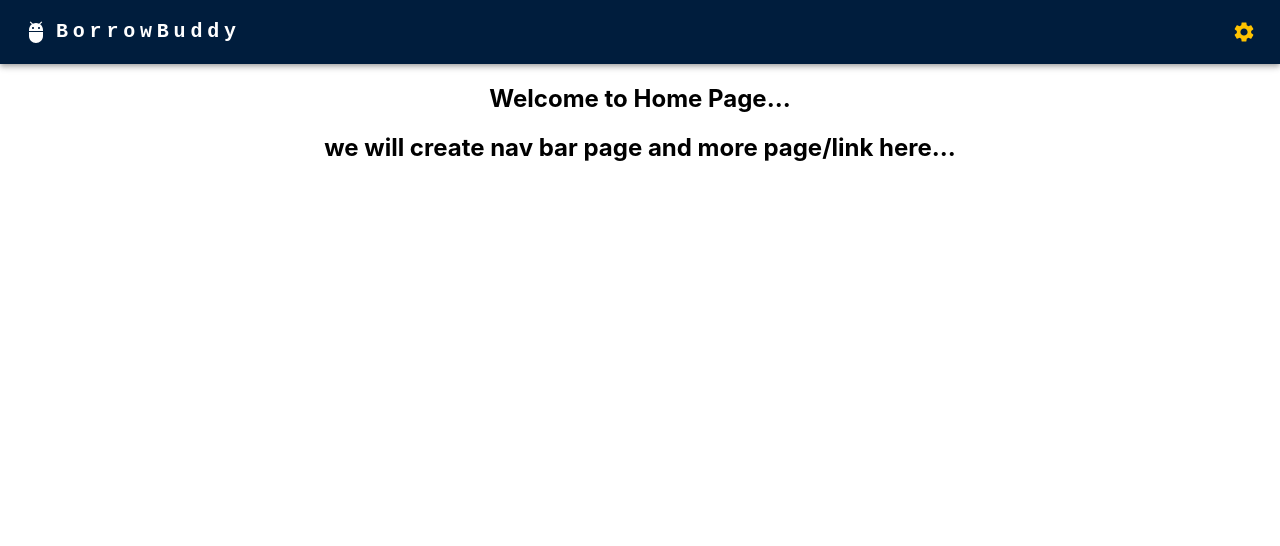
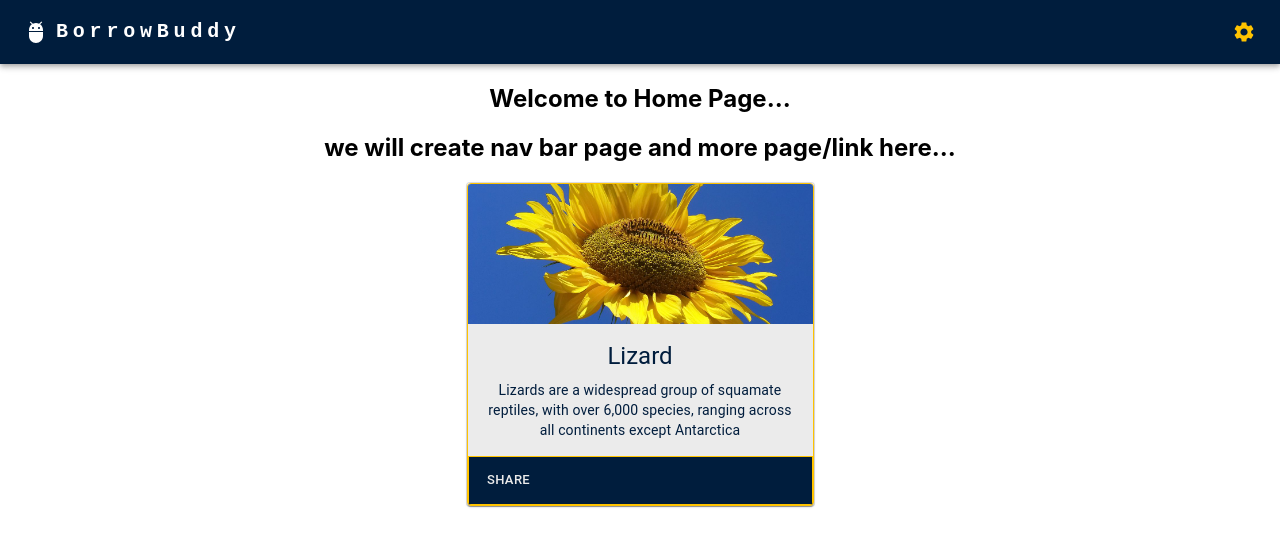
Before and after one commit to mpoxson/BorrowBuddy, a React (Create React App) app in the folder client/: page / in a window 1280 px wide. Shown: the top 546 px of the page. Built offline with nearby package versions, Linux system fonts and the light colour scheme.

Commit message:
Start card design

```diff
--- /dev/null
+++ b/client/src/components/Card.js
@@ -0,0 +1,63 @@
+import React from "react";
+import Paper from "@mui/material/Paper";
+import { Card as MCard } from "@mui/material";
+import CardContent from "@mui/material/CardContent";
+import CardMedia from "@mui/material/CardMedia";
+import Typography from "@mui/material/Typography";
+import { Button, CardActionArea, CardActions } from "@mui/material";
+import { COLORS } from "../constants/enums";
+
+function Card(props) {
+  return (
+    <Paper
+      elevation={3}
+      square={false}
+      variant="outlined"
+      sx={{
+        display: "inline-block",
+      }}
+    >
+      <MCard
+        sx={{
+          maxWidth: 345,
+          backgroundColor: COLORS.SECONDARY,
+          borderStyle: "ridge",
+          borderWidth: "1px",
+          borderColor: COLORS.ACCENT,
+        }}
+      >
+        <CardActionArea>
+          <CardMedia
+            component="img"
+            height="140"
+            image={require("../image/test.jpg")}
+            alt="green iguana"
+          />
+          <CardContent sx={{ color: COLORS.PRIMARY }}>
+            <Typography gutterBottom variant="h5" component="div">
+              Lizard
+            </Typography>
+            <Typography variant="body2" color="primary">
+              Lizards are a widespread group of squamate reptiles, with over
+              6,000 species, ranging across all continents except Antarctica
+            </Typography>
+          </CardContent>
+        </CardActionArea>
+        <CardActions
+          sx={{
+            backgroundColor: COLORS.PRIMARY,
+            borderStyle: "ridge",
+            borderWidth: "1px",
+            borderColor: COLORS.ACCENT,
+          }}
+        >
+          <Button size="small" color="secondary">
+            Share
+          </Button>
+        </CardActions>
+      </MCard>
+    </Paper>
+  );
+}
+
+export default Card;
--- a/client/src/components/Home.js
+++ b/client/src/components/Home.js
@@ -1,4 +1,5 @@
-import React from 'react';
+import React from "react";
+import Card from "./Card";
 
 const Home = () => {
   return (
@@ -6,6 +7,7 @@ const Home = () => {
       <h2>Welcome to Home Page...</h2>
       <h2>we will create nav bar page and more page/link here...</h2>
       {/* add more content here... */}
+      <Card />
     </div>
   );
 };
```
Also changed, not shown: client/src/image/test.jpg (added).
